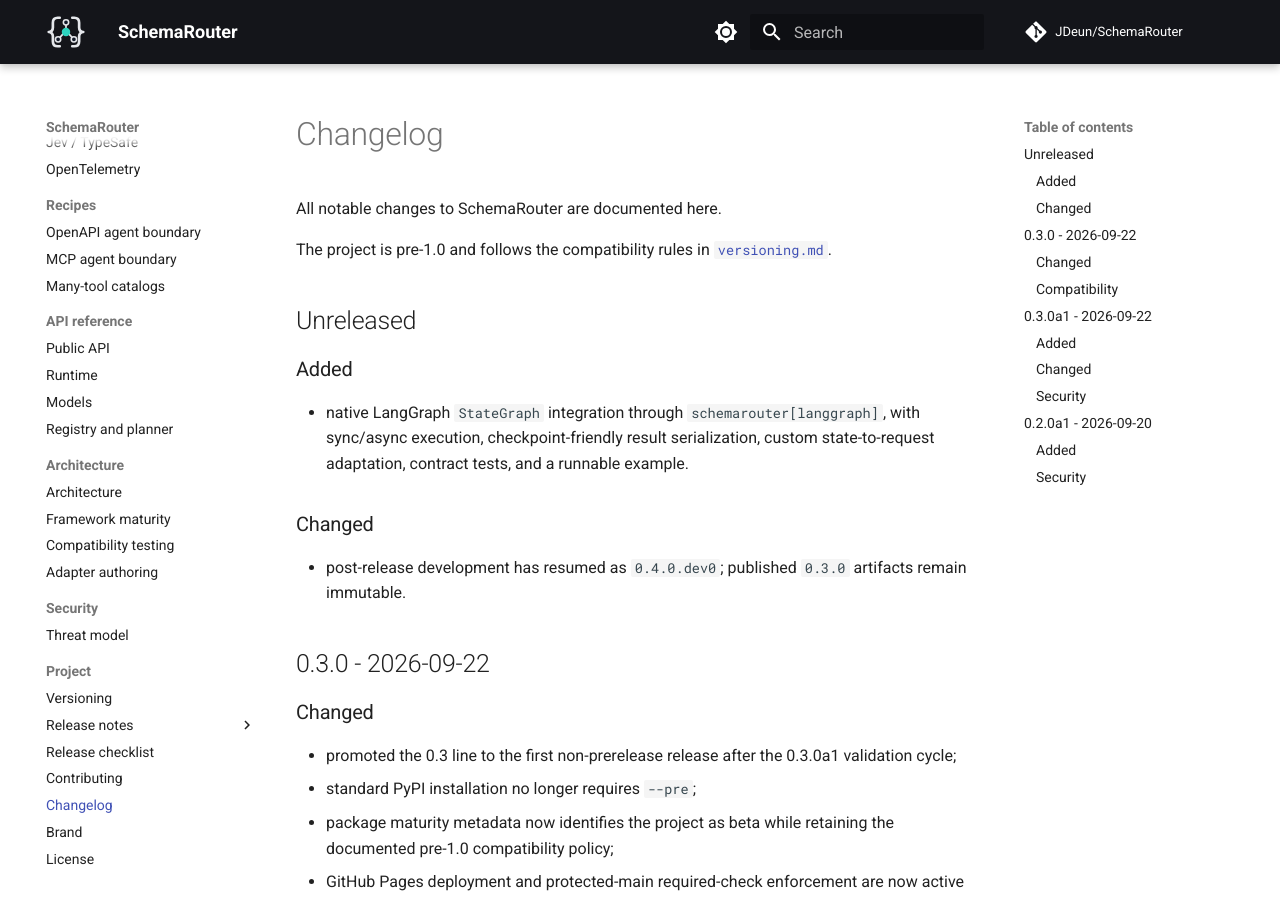
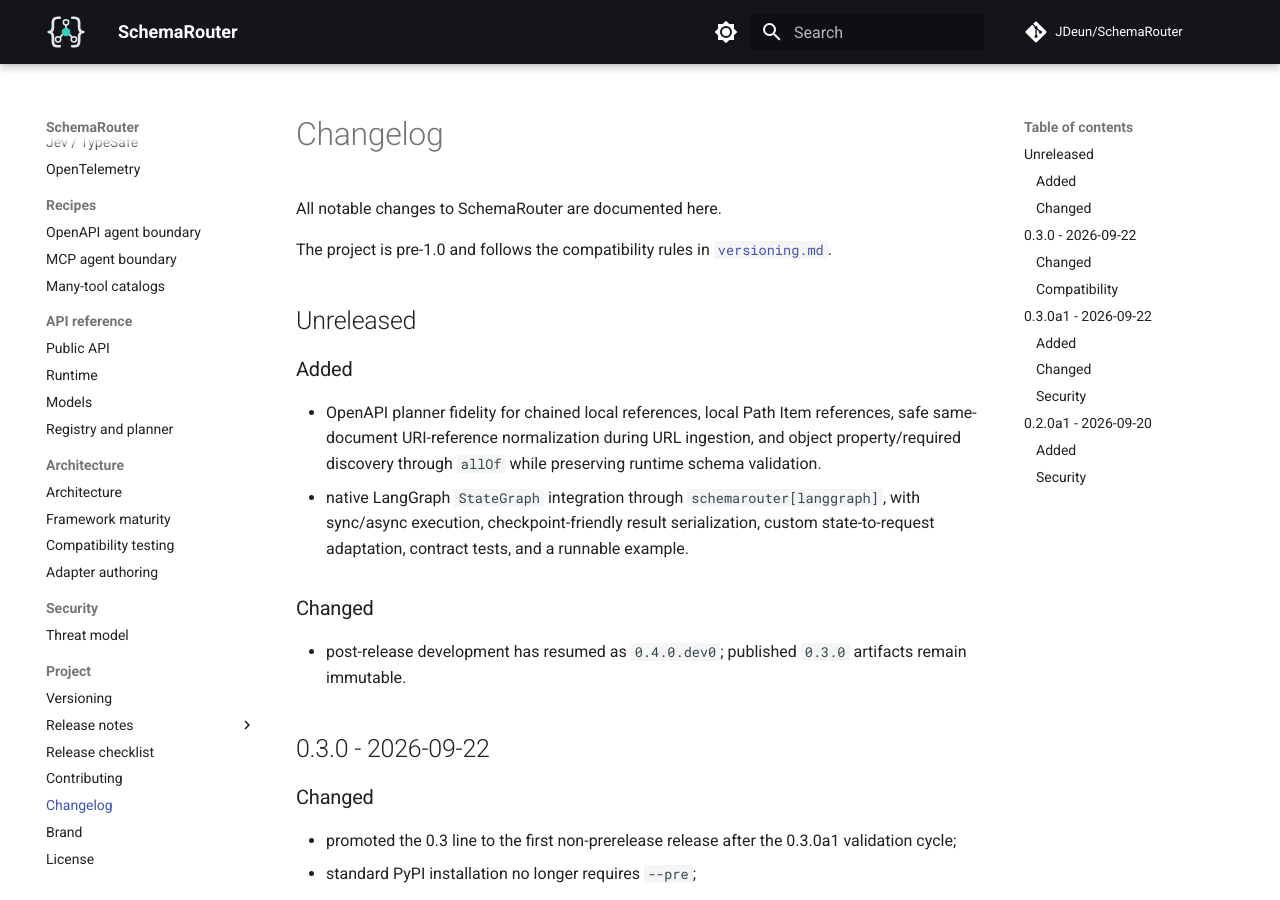
Before and after one commit to JDeun/SchemaRouter, an MkDocs documentation site: the page built from docs/changelog.md, in a window 1280 px wide and 900 px high. Built offline with MkDocs 1.6.1 and Material for MkDocs 9.7.7, drawn with Linux system fonts in a browser that asks for light colours; comment, search, counter and statistics services are not loaded.

Commit message:
docs: record OpenAPI ref/composition improvements

```diff
--- a/docs/changelog.md
+++ b/docs/changelog.md
@@ -9,6 +9,9 @@
 
 ### Added
 
+- OpenAPI planner fidelity for chained local references, local Path Item references, safe
+  same-document URI-reference normalization during URL ingestion, and object property/required
+  discovery through `allOf` while preserving runtime schema validation.
 - native LangGraph `StateGraph` integration through `schemarouter[langgraph]`, with sync/async
   execution, checkpoint-friendly result serialization, custom state-to-request adaptation, contract
   tests, and a runnable example.
```
